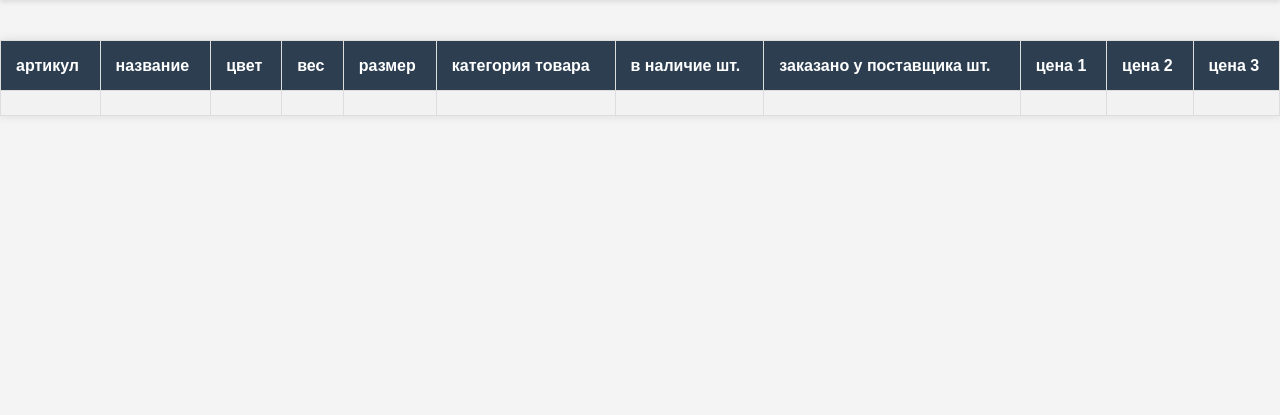
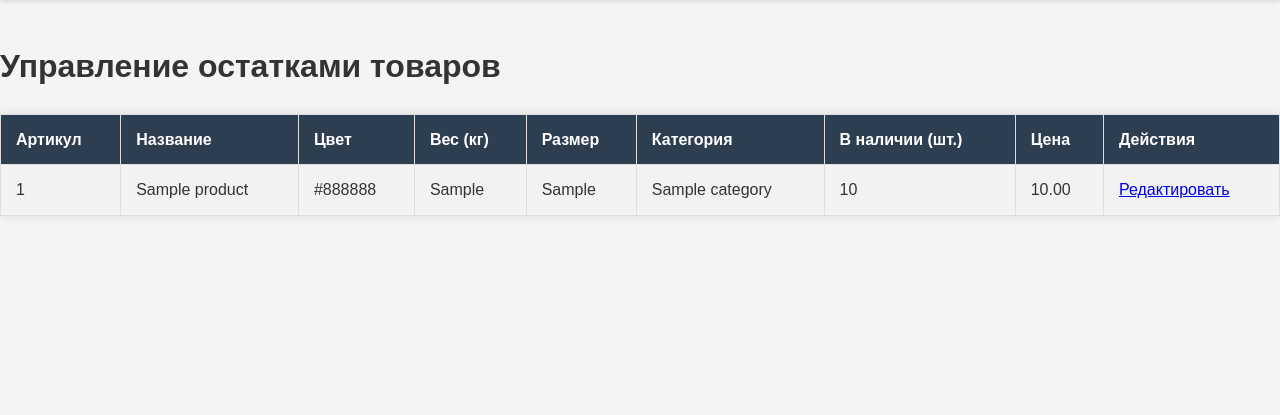
Before and after one commit to DmitriiKonopelkin/diplom, a PHP site: page /pages/products.php in a window 1280 px wide. Shown: the part 76-491 px from the top of the page. Run offline with PHP 8.4, Linux system fonts and the light colour scheme; tables that the repository leaves empty or names only in its code hold one stand-in row (values such as "Sample post"); lists and menus that the app fills with data are empty.

Commit message:
список товаров

```diff
--- a/pages/products.php
+++ b/pages/products.php
@@ -1,10 +1,38 @@
 <?php
+error_reporting(E_ALL);
+ini_set('display_errors', 1);
 
 require "../config/db.php";
 
-$result= $conn->query("SELECT products.*, prices.price, stock.quantity FROM products LEFT JOIN prices ON products.id=prices.product_id LEFT JOIN stock ON products.id=stock.product_id;");
+try {
+    $query = "
+        SELECT
+            products.*,
+            prices.price AS base_price,
+            categories.name AS category_name,
+            stock.quantity AS stock_quantity
+        FROM products
+        LEFT JOIN prices ON products.id = prices.product_id
+        LEFT JOIN stock ON products.id = stock.product_id
+        LEFT JOIN categories ON products.categories_id = categories.id
+        ORDER BY products.id
+    ";
 
+    $result = $conn->query($query);
 
+    if (!$result) {
+        throw new Exception("Ошибка выполнения запроса: " . $conn->error);
+    }
+
+    $products = [];
+    while ($row = $result->fetch_assoc()) {
+        $products[] = $row;
+    }
+
+    $conn->close();
+} catch (Exception $e) {
+    die("Произошла ошибка: " . $e->getMessage());
+}
 ?>
 
 <!DOCTYPE html>
@@ -16,37 +44,44 @@ $result= $conn->query("SELECT products.*, prices.price, stock.quantity FROM prod
     <link rel='stylesheet' href='../css/style.css'/>
 </head>
 <body>
- <?php  include "../includes/header.php"; ?>
+<?php include "../includes/header.php"; ?>
 <main class='container-fluid'>
-<table class='products'>
-    <tr>
-    <th>артикул</th>
-    <th>название</th>
-    <th>цвет</th>
-    <th>вес</th>
-    <th>размер</th>
-    <th>категория товара</th>
-    <th>в наличие шт.</th>
-    <th>заказано у поставщика шт.</th>
-    <th>цена 1</th>
-    <th>цена 2</th>
-    <th>цена 3</th>
-    </tr>
-    <tr>
-    <td></td>
-    <td></td>
-    <td></td>
-    <td></td>
-    <td></td>
-    <td></td>
-    <td></td>
-    <td></td>
-    <td></td>
-    <td></td>
-    <td></td>
-    </tr>
+    <h1>Управление остатками товаров</h1>
 
-</table>
+    <?php if (empty($products)): ?>
+        <div class="error-message">
+            Нет данных о товарах или произошла ошибка при загрузке.
+        </div>
+    <?php else: ?>
+        <table class='products'>
+            <tr>
+                <th>Артикул</th>
+                <th>Название</th>
+                <th>Цвет</th>
+                <th>Вес (кг)</th>
+                <th>Размер</th>
+                <th>Категория</th>
+                <th>В наличии (шт.)</th>
+                <th>Цена</th>
+                <th class="action-col">Действия</th>
+            </tr>
+            <?php foreach ($products as $product): ?>
+            <tr>
+                <td><?= htmlspecialchars($product['id'] ?? '') ?></td>
+                <td><?= htmlspecialchars($product['name'] ?? '') ?></td>
+                <td><?= htmlspecialchars($product['color'] ?? '—') ?></td>
+                <td><?= htmlspecialchars($product['weight'] ?? '—') ?></td>
+                <td><?= htmlspecialchars($product['dimensions'] ?? '—') ?></td>
+                <td><?= htmlspecialchars($product['category_name'] ?? '—') ?></td>
+                <td><?= htmlspecialchars($product['stock_quantity'] ?? '0') ?></td>
+                <td><?= isset($product['base_price']) ? number_format($product['base_price'], 2, '.', ' ') : '—' ?></td>
+                <td class="action-col">
+                    <a href="product_edit.php?id=<?= $product['id'] ?>" class="edit-btn">Редактировать</a>
+                </td>
+            </tr>
+            <?php endforeach; ?>
+        </table>
+    <?php endif; ?>
 </main>
 <?php include "../includes/footer.php"; ?>
 </body>
```
